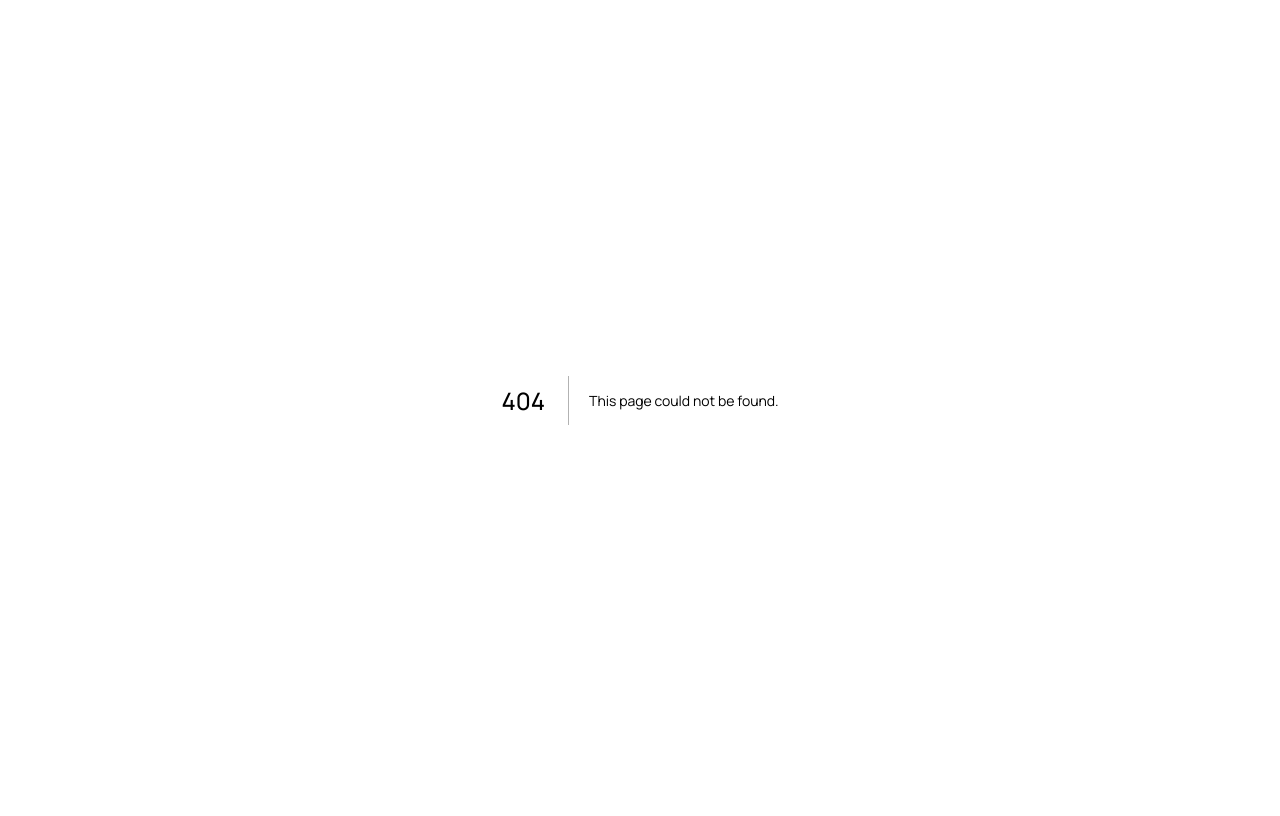
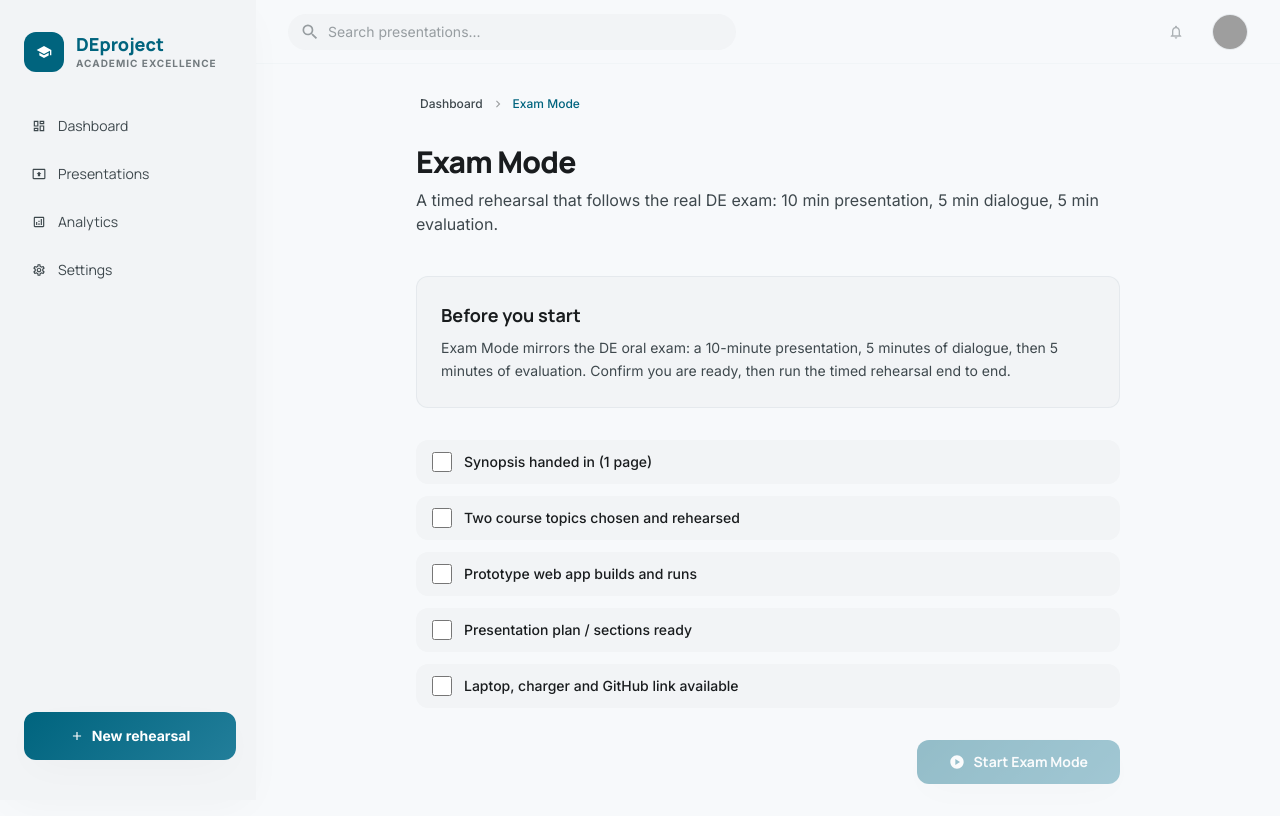
Before and after one commit to hizashiiy2/DEproject, a Next.js app: page /exam in a window 1280 px wide. Before the commit this address had no page. Built offline with nearby package versions, Linux system fonts and the light colour scheme; grey boxes are pictures that could not be loaded.

Commit message:
feat(exam-ui): add /exam route page

```diff
--- /dev/null
+++ b/src/app/(app)/exam/page.tsx
@@ -0,0 +1,31 @@
+import { AcademicBreadcrumb } from "@/app/components/AcademicBreadcrumb";
+import { ExamModeClient } from "./exam-mode-client";
+
+export const metadata = {
+  title: "Exam Mode · DEproject",
+  description: "Rehearse against the DE oral exam structure with phased timers.",
+};
+
+export default function ExamModePage() {
+  return (
+    <div className="mx-auto max-w-3xl px-6 py-8 sm:px-8">
+      <AcademicBreadcrumb
+        items={[{ label: "Dashboard", href: "/dashboard" }, { label: "Exam Mode" }]}
+      />
+
+      <header className="mt-8">
+        <h1 className="font-headline text-3xl font-extrabold tracking-tight text-on-surface">
+          Exam Mode
+        </h1>
+        <p className="mt-2 text-on-surface-variant">
+          A timed rehearsal that follows the real DE exam: 10 min presentation, 5 min
+          dialogue, 5 min evaluation.
+        </p>
+      </header>
+
+      <div className="mt-10">
+        <ExamModeClient />
+      </div>
+    </div>
+  );
+}
```
